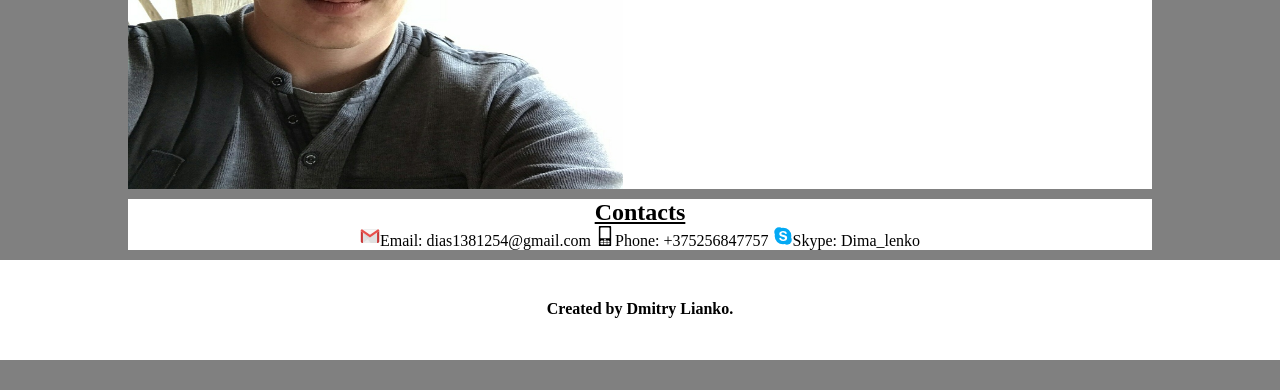
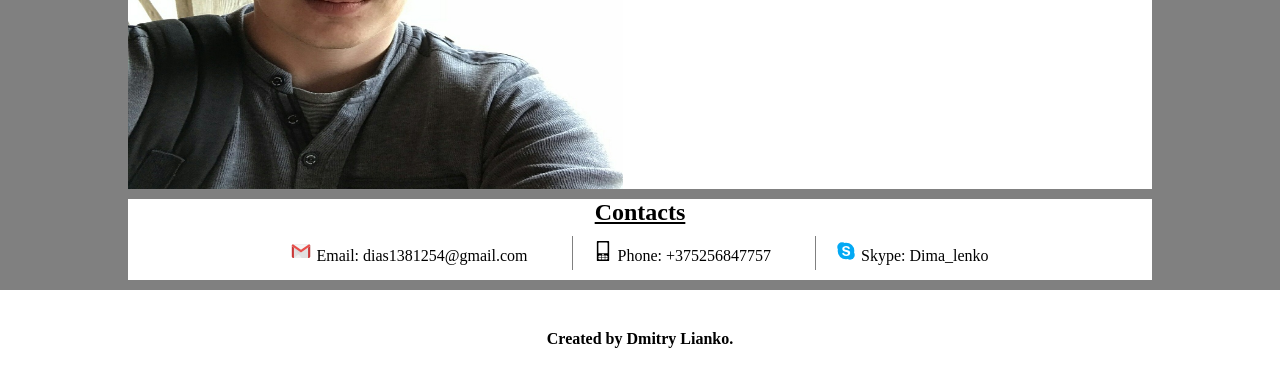
Before and after one commit to DmitryLenko/rsschool-codejam1-cv, a plain HTML site: page index.html in a window 1280 px wide. Shown: the part 461-851 px from the top of the page. Before the commit the page ends 821 px from the top, so only its background shows below. Drawn offline with Linux system fonts and the light colour scheme.

Commit message:
feat: add styling section with contacts. refactor: remove unused style

```diff
--- a/style/style.css
+++ b/style/style.css
@@ -59,10 +59,6 @@ footer h4 {
     cursor: pointer;
 }
 
-.navbar a:first-child {
-    border: none;
-}
-
 .navbar a:hover {
     background-color: rgb(252, 10, 10);
 }
@@ -78,3 +74,19 @@ footer h4 {
     font-size: 2.5rem;
     color:rgb(117, 13, 91);
 }
+
+#contacts a {
+    display: inline-block;
+    padding: 5px 20px;
+    margin: 10px;
+    text-align: center;
+    border-left: 1px solid gray;
+}
+
+#contacts a:first-child {
+    border-left: none;
+}
+
+#contacts a img {
+    padding-right: 5px;
+}
```
